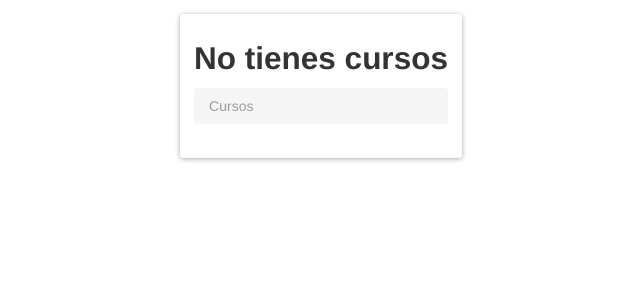
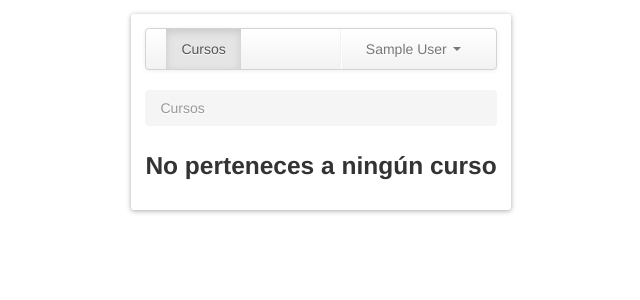
Before and after one commit to vilcabamba/quinara, a Rails app: page / in a window 1280 px wide. Shown: the top 300 px of the page, without its empty margins (319-959 px from the left). Run offline with Rails 7, Linux system fonts and the light colour scheme; a user stored in the database is signed in; tables that the repository leaves empty hold one stand-in row (values such as "Sample post"); style sheets or scripts are compiled from the project's sources; parts of the project's set-up code (start-up, migrations or seed data) failed here and were passed over; some libraries are stand-ins or nearby versions.

Commit message:
nananananana

```diff
--- a/app/assets/stylesheets/courses.css.sass
+++ b/app/assets/stylesheets/courses.css.sass
@@ -1,10 +1,11 @@
 .course_on_home
   display: block
   border-bottom: 1px solid #eee
-  padding: 5px 10px
+  padding: 15px 10px 15px 10px
   color: #333
   &:hover
     text-decoration: none
     color: #333
+    border-bottom: 1px solid #ccc
   .course_nombre
     font-size: 18px
--- a/app/controllers/courses_controller.rb
+++ b/app/controllers/courses_controller.rb
@@ -7,6 +7,9 @@ class CoursesController < ApplicationController
   end
 
   def show
+    if current_user.is_student_in_course?(@course)
+      @evaluaciones = @course.evaluaciones
+    end
   end
 
   private
--- a/app/helpers/admin_helper.rb
+++ b/app/helpers/admin_helper.rb
@@ -1,7 +1,4 @@
 module AdminHelper
-  def navbar_active_class(name)
-    if controller.class.name =~ Regexp.new(name, Regexp::IGNORECASE) then "class=active" end
-  end
   def title(text)
     content_tag :div, :class => "align_center" do
       content_tag :h2, text
--- a/app/helpers/application_helper.rb
+++ b/app/helpers/application_helper.rb
@@ -1,4 +1,8 @@
 module ApplicationHelper
+
+  def navbar_active_class(name)
+    if controller.class.name =~ Regexp.new(name, Regexp::IGNORECASE) then "class=active" end
+  end
 
   def form_errors_for(object)
     if object.errors.any?
--- a/app/views/admin/_admin_navbar.html.erb
+++ b/app/views/admin/_admin_navbar.html.erb
@@ -8,7 +8,6 @@
       <li <%= navbar_active_class "courses" %>>
         <%= link_to "Cursos", admin_courses_path %>
       </li>
-      <li><a href="#">Link</a></li>
     </ul>
   </div>
 </div>
--- /dev/null
+++ b/app/views/evaluacions/_evaluacion_student_resume.html.erb
@@ -0,0 +1 @@
+<%= evaluacion.nombre %>
--- /dev/null
+++ b/app/views/home/_course.html.erb
@@ -0,0 +1,4 @@
+<%= link_to course, :class => "course_on_home" do %>
+  <div class="course_nombre"><%= course.nombre %></div>
+  <%= pluralize course.users.count, "persona", "personas" %> en este curso
+<% end %>
--- a/app/views/home/index.html.erb
+++ b/app/views/home/index.html.erb
@@ -1,22 +1,19 @@
+<%= breadcrumb [{text: "Cursos"}] %>
+
 <% if @courses[:teacher].empty? and @courses[:student].empty? %>
-  <h2>No tienes cursos</h2>
+  <h3>No perteneces a ningún curso</h3>
 <% end %>
 
-<%= breadcrumb [{text: "Cursos"}] %>
-
 <% if @courses[:teacher].any? %>
-  <h2>Profesor</h2>
+  <h3>Profesor</h3>
   <% @courses[:teacher].each do |course| %>
-    <%= link_to course, :class => "course_on_home" do %>
-      <div class="course_nombre"><%= course.nombre %></div>
-      <%= pluralize course.users.count, "persona", "personas" %> en este curso
-    <% end %>
+    <%= render "course", course: course %>
   <% end %>
 <% end %>
 
 <% if @courses[:student].any? %>
-  <h2>Alumno</h2>
+  <h3>Alumno</h3>
   <% @courses[:student].each do |course| %>
-    <%= link_to course.nombre, course %>
+    <%= render "course", course: course %>
   <% end %>
 <% end %>
--- /dev/null
+++ b/app/views/layouts/_navbar.html.erb
@@ -0,0 +1,32 @@
+<% if current_user %>
+  <div class="navbar">
+    <div class="navbar-inner">
+      <ul class="nav">
+        <li <%= navbar_active_class "home" %>>
+          <a href="/">Cursos</a>
+        </li>
+      </ul>
+      <ul class="nav pull-right">
+        <li class="divider-vertical"></li>
+        <li class="dropdown">
+          <a href="#" class="dropdown-toggle" data-toggle="dropdown"><%= current_user.nombres_o_username %> <b class="caret"></b></a>
+          <ul class="dropdown-menu">
+            <% if current_user.admin %>
+              <li>
+                <a href="/admin">Administración</a>
+              </li>
+              <li class="divider"></li>
+            <% end %>
+            <li>
+              <a href="#">Editar mi información</a>
+            </li>
+            <li class="divider"></li>
+            <li>
+              <a href="/logout">Cerrar sesión</a>
+            </li>
+          </ul>
+        </li>
+      </ul>
+    </div>
+  </div>
+<% end %>
--- a/app/views/layouts/application.html.erb
+++ b/app/views/layouts/application.html.erb
@@ -1,3 +1,4 @@
 <%= render 'layouts/head' %>
+<%= render "layouts/navbar" %>
   <%= yield %>
 <%= render 'layouts/foot' %>
```
Also changed, not shown: app/views/admin/index.html.erb (+6 -1 lines), app/views/courses/_teacher_navbar.html.erb (+3 -15 lines), app/views/courses/show.html.erb (+7 -3 lines).
